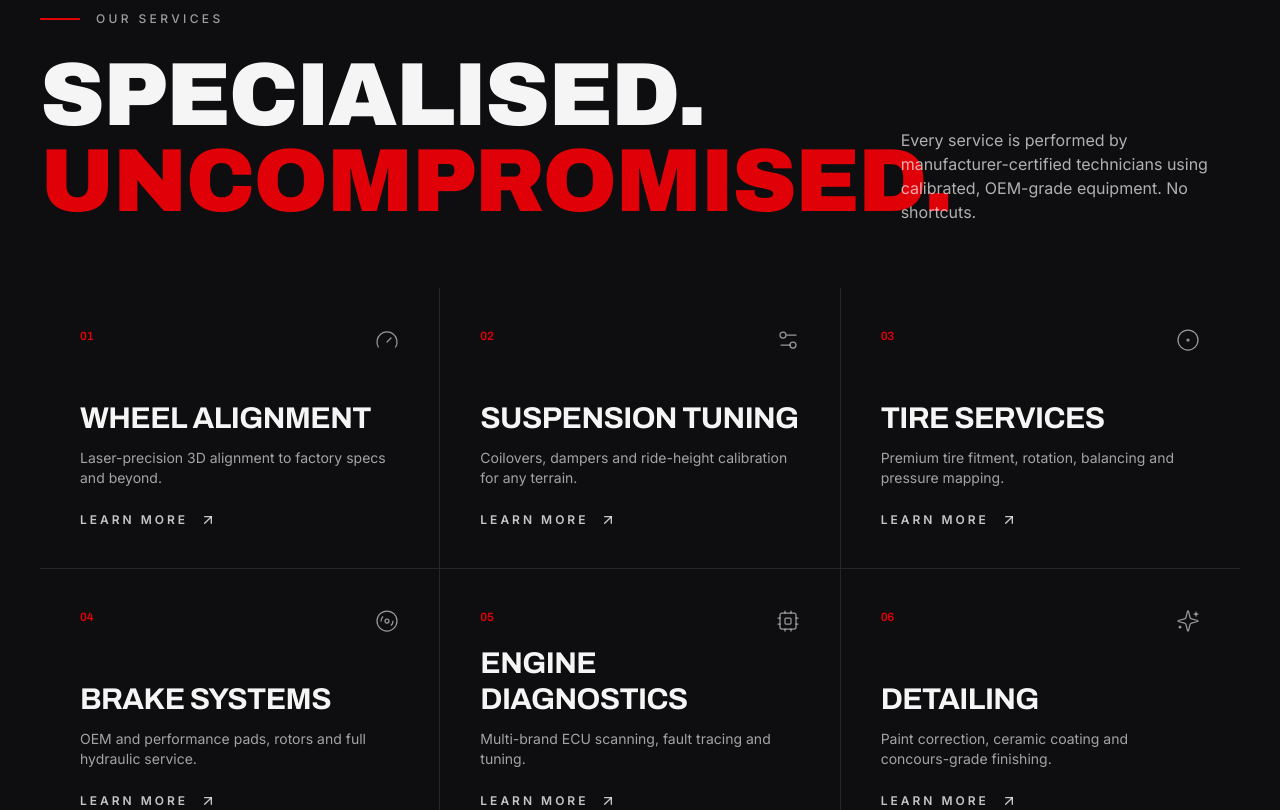
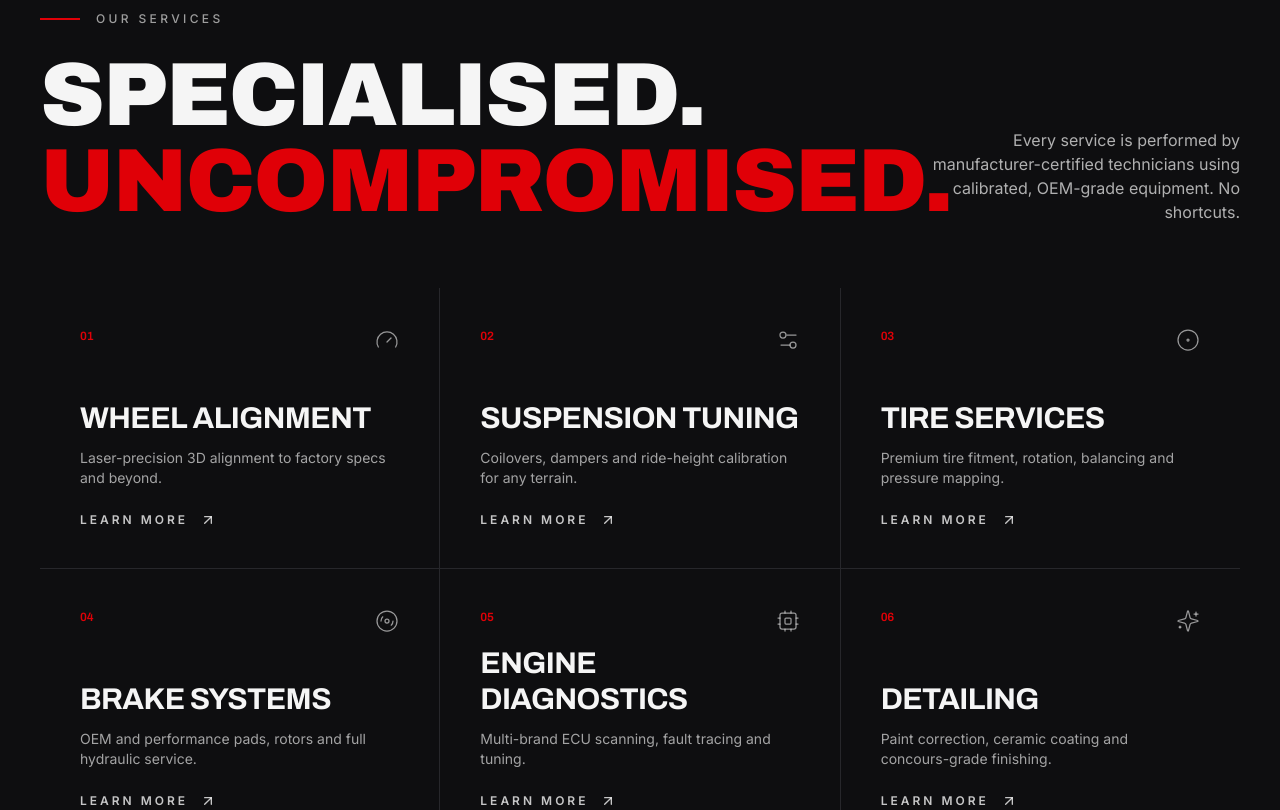
Before and after one commit to Nathan-Dow/cc-mockup, a React (Vite) app: page / in a window 1280 px wide. Shown: the part 1020-1830 px from the top of the page. Built offline with nearby package versions, Linux system fonts and the light colour scheme; the HTML template or start-up script is replaced by a standard one.

Commit message:
fix: overlapping text

```diff
--- a/src/components/cradle/Services.tsx
+++ b/src/components/cradle/Services.tsx
@@ -23,7 +23,7 @@ export const Services = () => {
     <section id="services" className="relative bg-background py-24 md:py-36">
       <div className="mx-auto max-w-[1400px] px-6 md:px-10">
         <div className="flex flex-col gap-6 md:flex-row md:items-end md:justify-between">
-          <div>
+          <div className="shrink-0">
             <div className="flex items-center gap-4">
               <span className="red-bar" />
               <span className="eyebrow">Our Services</span>
@@ -32,7 +32,7 @@ export const Services = () => {
               Specialised. <span className="text-primary">Uncompromised.</span>
             </h2>
           </div>
-          <p className="max-w-sm text-foreground/70">
+          <p className="max-w-xs text-foreground/70 md:text-right">
             Every service is performed by manufacturer-certified technicians using
             calibrated, OEM-grade equipment. No shortcuts.
           </p>
```
